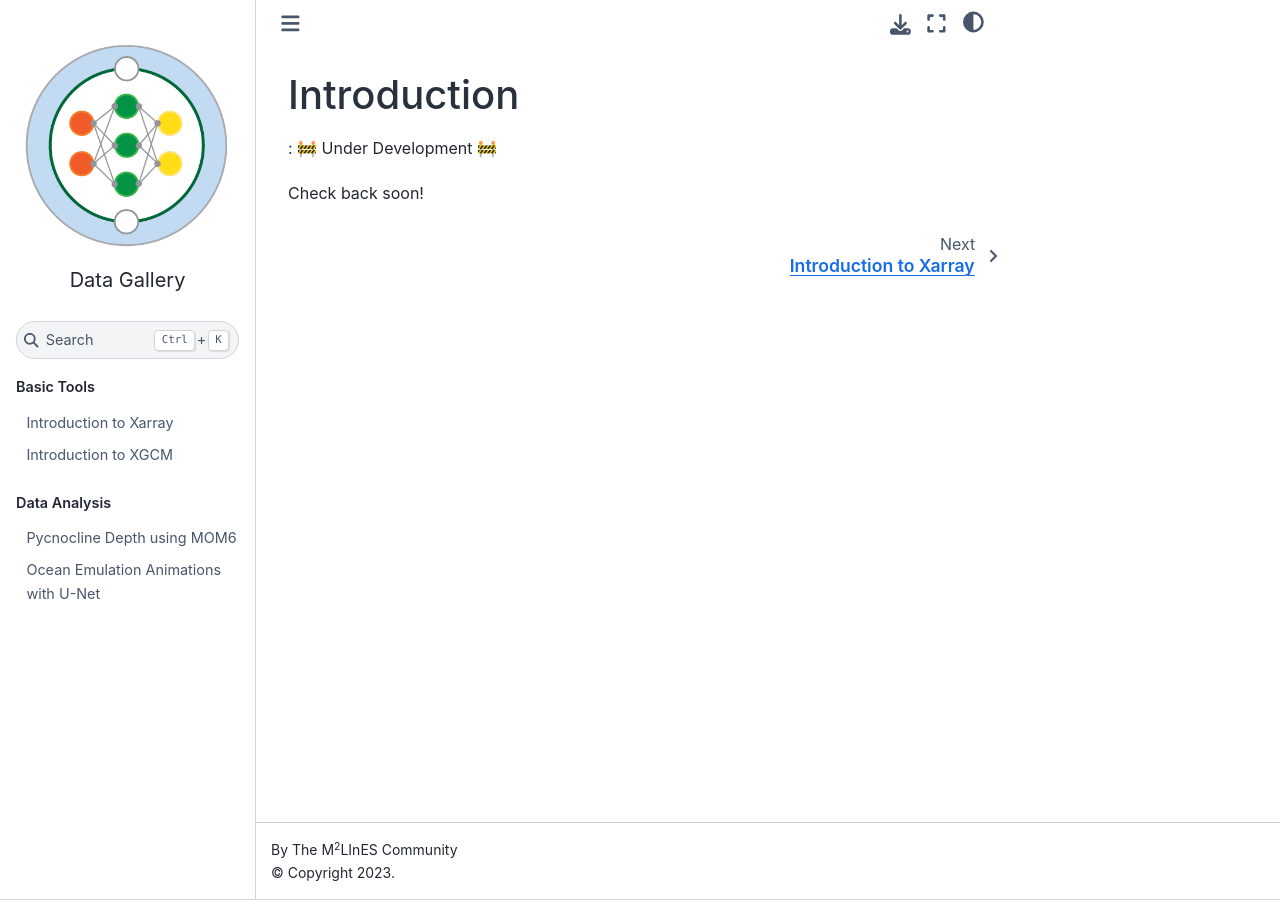
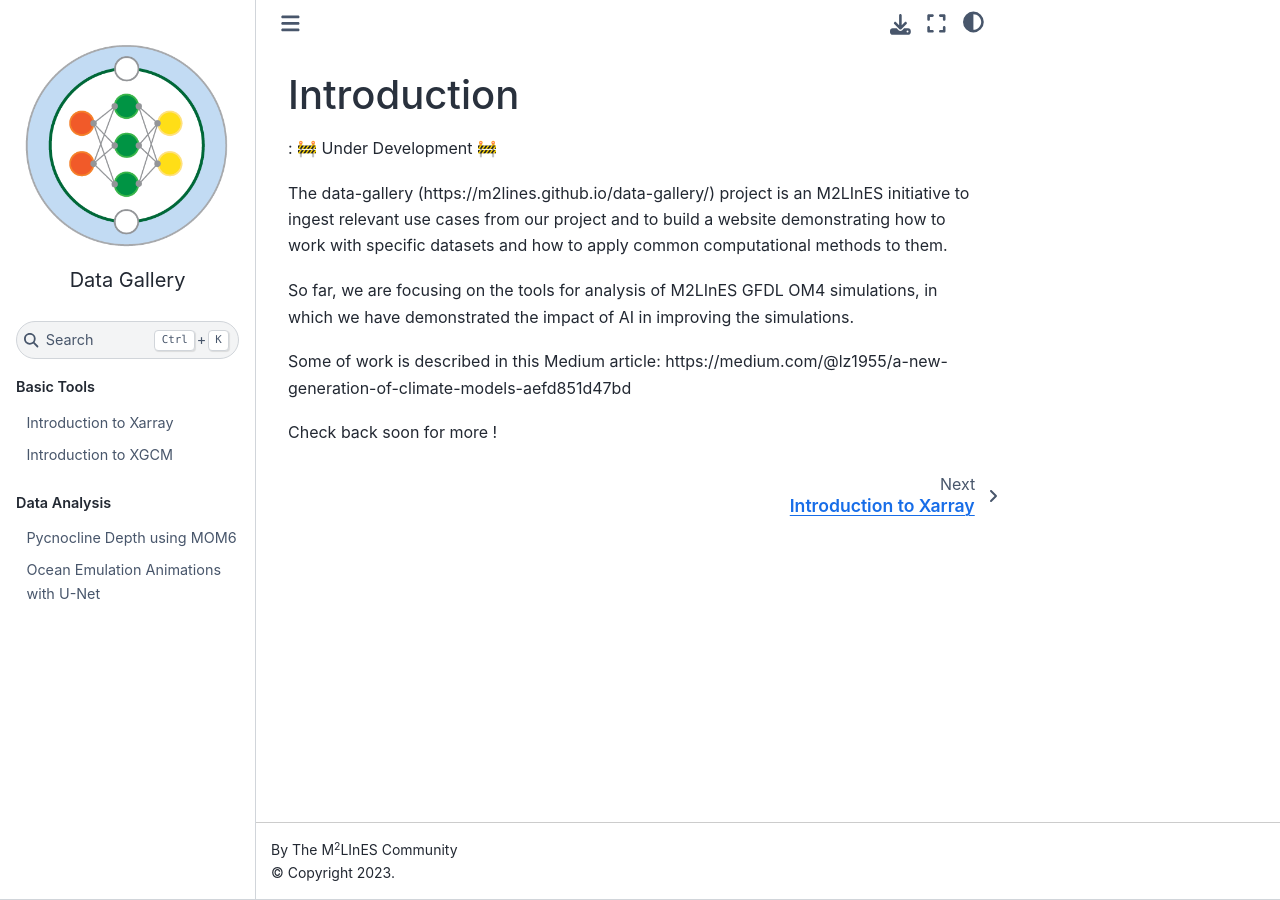
Before and after one commit to m2lines/data-gallery, a Jupyter Book: the page built from book/intro.md, in a window 1280 px wide. Built offline with Jupyter Book 1.0.4 settings and Sphinx 7.4.7 and the Sphinx Book theme 1.1.4, drawn with Linux system fonts in a browser that asks for light colours; pages that are not in the unit, such as notebooks, are missing from menus.

Commit message:
Update intro.md

```diff
--- a/book/intro.md
+++ b/book/intro.md
@@ -2,4 +2,10 @@
 
 : 🚧 Under Development 🚧
 
-Check back soon!
+The data-gallery (https://m2lines.github.io/data-gallery/) project is an M2LInES initiative to ingest relevant use cases from our project and to build a website demonstrating how to work with specific datasets and how to apply common computational methods to them.
+
+So far, we are focusing on the tools for analysis of M2LInES GFDL OM4 simulations, in which we have demonstrated the impact of AI in improving the simulations.
+
+Some of work is described in this Medium article: https://medium.com/@lz1955/a-new-generation-of-climate-models-aefd851d47bd
+
+Check back soon for more !
```
